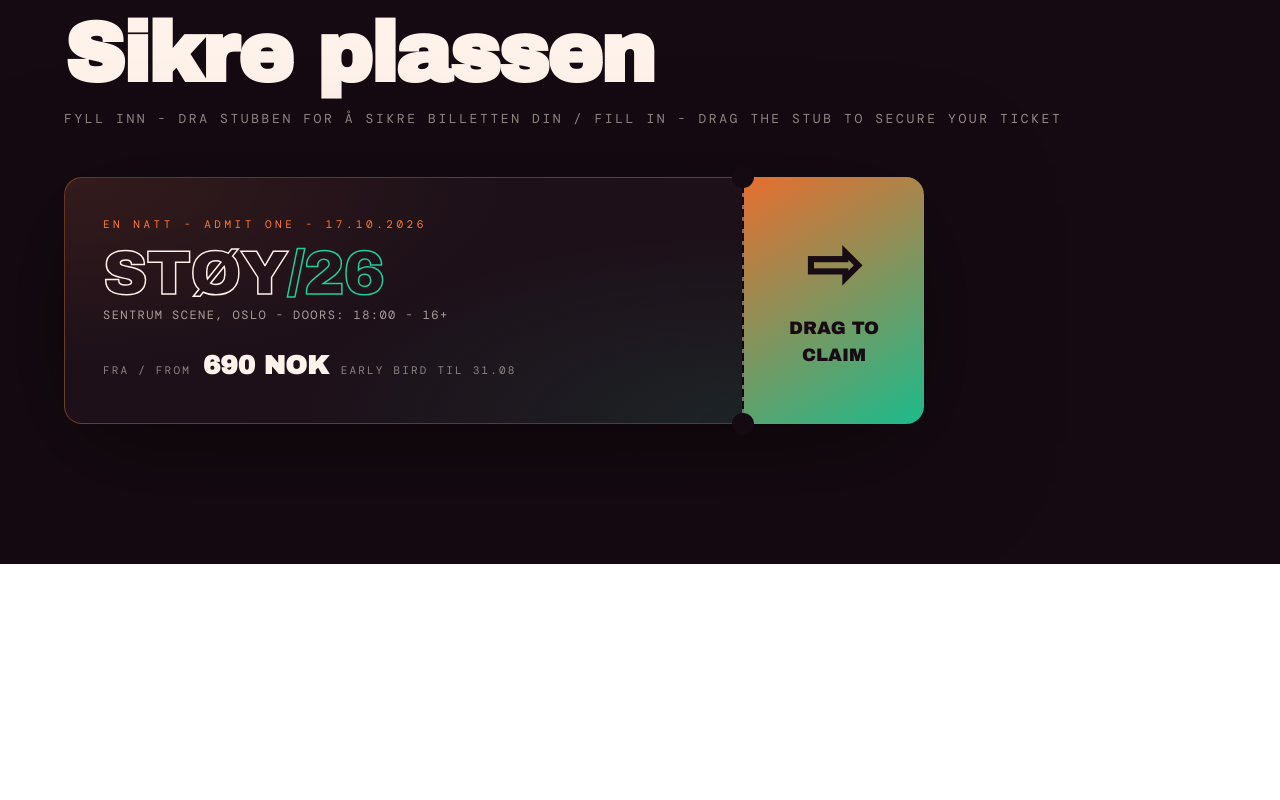
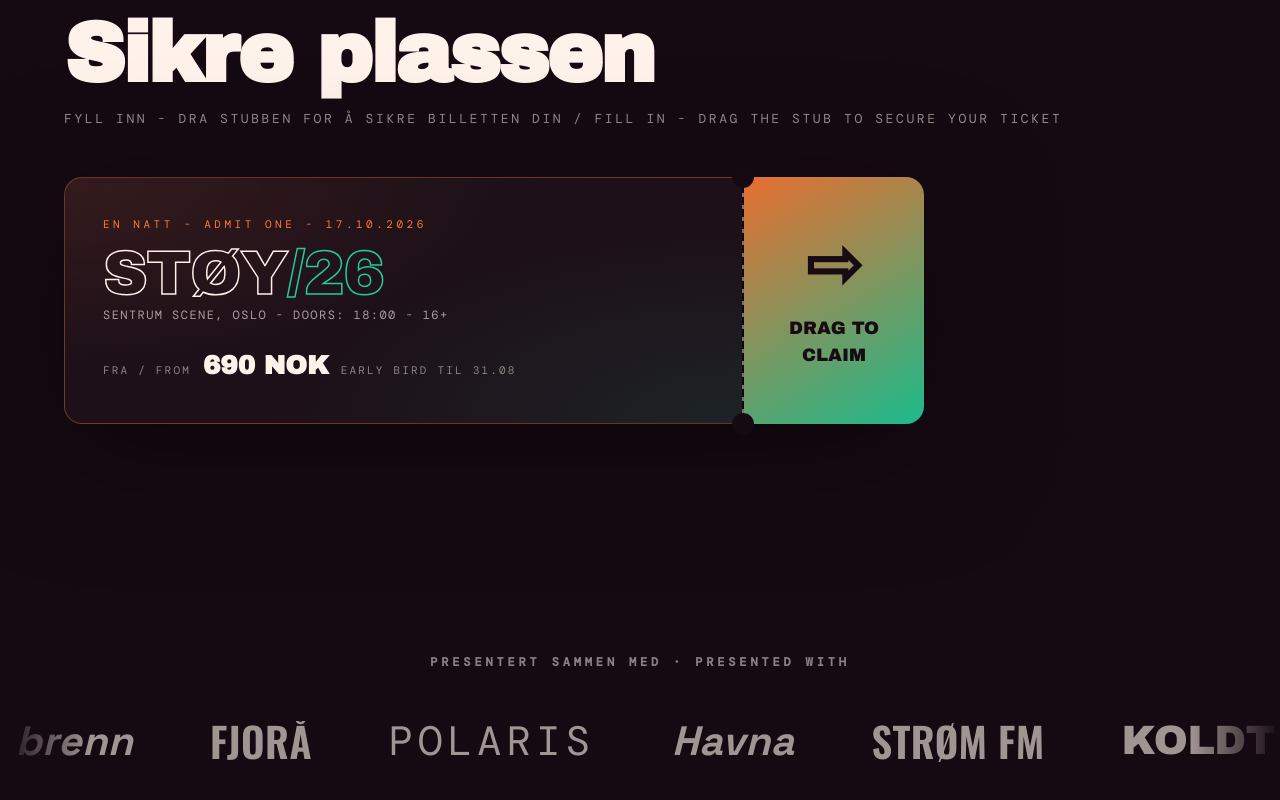
Before and after one commit to Soreng95/rubber-duck-debugging-agency, a React (Vite) app: page / in a window 1280 px wide. Shown: the part 473-1273 px from the top of the page. Before the commit the page ends 1037 px from the top, so only its background shows below. Built offline with nearby package versions, Linux system fonts and the light colour scheme; no server answers.

Commit message:
add animated sponsors marquee

```diff
--- a/src/App.jsx
+++ b/src/App.jsx
@@ -25,6 +25,8 @@
 import Lineup from "./components/Lineup.jsx";
 import Tickets from "./components/Tickets.jsx";
 import Help from "./components/Help.jsx";
+
+import Sponsors from "./components/Sponsors.jsx";
 
 import { fetchContent } from "./api.js";
 
@@ -128,6 +130,7 @@
 
       <Lineup content={content?.lineup} />
       <Tickets content={content?.tickets} />
+      <Sponsors content={content?.sponsors} />
     </>
   );
 }
--- /dev/null
+++ b/src/components/Sponsors.css
@@ -0,0 +1,90 @@
+*{
+  box-sizing: border-box;
+}
+.sponsors {
+    color: var(--white);
+    background: var(--bg);
+    padding: clamp(48px, 7vw, 92px) 0;
+    font-size: clamp(26px, 3.2vw, 42px);
+    line-height: 1;
+    letter-spacing: .01em;
+}
+
+.sponsors_label {
+  margin: 0 0 clamp(30px, 4vw, 50px);
+  text-align: center;
+  font-family: var(--font-mono);
+  font-size: 12px;
+  color: var(--white);
+  opacity: 0.5;
+  letter-spacing: 0.32em;
+  line-height: 1.5;
+  text-transform: uppercase;
+  text-wrap: pretty;
+}
+
+.sponsors_marquee {
+  overflow: hidden;
+  -webkit-mask: linear-gradient(90deg, transparent, #000 7%, #000 93%, transparent);
+  mask: linear-gradient(90deg, transparent, #000 7%, #000 93%, transparent);
+}
+
+.sponsors_track {
+  color: var(--white);
+  display: flex;
+  gap: clamp(48px, 6vw, 104px);
+  width: max-content;
+  align-items: center;
+  animation: sponsorsSlide 40s linear infinite;
+}
+
+.sponsors_name {
+  cursor: pointer;
+  flex-shrink: 0;
+  color: color-mix(in srgb, var(--white) 60%, transparent);
+  white-space: nowrap;
+  font-size: clamp(26px, 3.2vw, 42px);
+  line-height: 1;
+  filter: drop-shadow(0 0 12px color-mix(in srgb, var(--orange) 0%, transparent));
+  transition: color .25s ease, filter .25s ease;
+  user-select: none;
+}
+
+.sponsors_marquee:hover .sponsors_name,
+.sponsors_paused .sponsors_name {
+  color: color-mix(in srgb, var(--white) 45%, transparent);
+}
+
+.sponsors_marquee .sponsors_name:hover,
+.sponsors_paused .sponsors_name--active {
+  color: #fff;
+  filter: drop-shadow(0 0 12px color-mix(in srgb, var(--orange) 55%, transparent)
+  );
+}
+
+@keyframes sponsorsSlide {
+  0% {
+    transform: translateX(0);
+  }
+  100% {
+    transform: translateX(-50%);
+  }
+}
+
+/* Pause when hovering with a mouse */
+@media (hover: hover) {
+  .sponsors_marquee:hover .sponsors_track {
+    animation-play-state: paused;
+  }
+}
+
+.sponsors_paused .sponsors_track {
+  animation-play-state: paused;
+}
+
+/* Respect reduced motion preferences */
+@media (prefers-reduced-motion: reduce) {
+  .sponsors_track {
+    animation: none;
+  }
+}
--- /dev/null
+++ b/src/components/Sponsors.jsx
@@ -0,0 +1,68 @@
+import { useState } from "react";
+import "./Sponsors.css";
+
+// Default sponsors shown while the API loads or if the request fails.
+// API provides a different sponsor list.
+const FALLBACK = [
+  { name: "NORDLYS",font: "archivo" },
+  { name: "brenn",font: "grotesk" },
+  { name: "FJORÅ", font: "oswald" },
+  { name: "POLARIS", font: "mono" },
+  { name: "Havna", font: "grotesk" },
+  { name: "STRØM FM", font: "oswald" },
+  { name: "KOLDT", font: "archivo" },
+  { name: "midnatt_06", font: "mono" },
+];
+// Maps the font names from the API to our CSS tokens and typography styles.
+const FONT_TOKENS = {
+  archivo: { fontFamily: "var(--font-display)", letterSpacing: "-0.01em", },
+  grotesk: { fontFamily: "var(--font-body)", fontWeight: 700, fontStyle: "italic", },
+  oswald: { fontFamily: "var(--font-condensed)", fontWeight: 600, },
+  mono: { fontFamily: "var(--font-mono)", letterSpacing: "0.12em", }
+};
+
+// App fetches the content and passes it down as props.
+// Use fallback data if no sponsor content is available.
+export default function Sponsors({ content = FALLBACK }) {
+  const sponsors = content ?? FALLBACK;
+// Local state for the marquee interaction, not for fetching data.
+// App handles the API request.
+  const [paused, setPaused] = useState(false);
+  const [activeSponsor, setActiveSponsor] = useState(null);
+// Click a sponsor name pauses and highlights is. Clicking the same sponsor name again resumes the animation.
+  function handleSponsorClick(index) {
+    if (paused && activeSponsor === index) {
+      setPaused(false);
+      setActiveSponsor(null);
+    } else {
+      setPaused(true);
+      setActiveSponsor(index);
+    }
+  }
+
+  return (
+    <section className="sponsors" aria-label="Sponsors">
+      <h2 className="sponsors_label">Presentert sammen med · Presented with</h2>
+
+      <div className={`sponsors_marquee ${paused ? "sponsors_paused" : ""}`}>
+        <div className="sponsors_track">
+          {[...sponsors, ...sponsors].map((sponsor, index) => (
+            <span
+              key={`${sponsor.name}-${index}`}
+              className={`sponsors_name ${
+                activeSponsor === index % sponsors.length && paused
+                  ? "sponsors_name--active"
+                  : ""
+              }`}
+              style={ FONT_TOKENS[sponsor.font] ?? FONT_TOKENS.grotesk }
+              onClick={() => handleSponsorClick(index % sponsors.length)}
+              aria-hidden={index >= sponsors.length}
+              >
+                {sponsor.name}
+            </span>
+          ))}
+        </div>
+      </div>
+    </section>
+  );
+}
```
